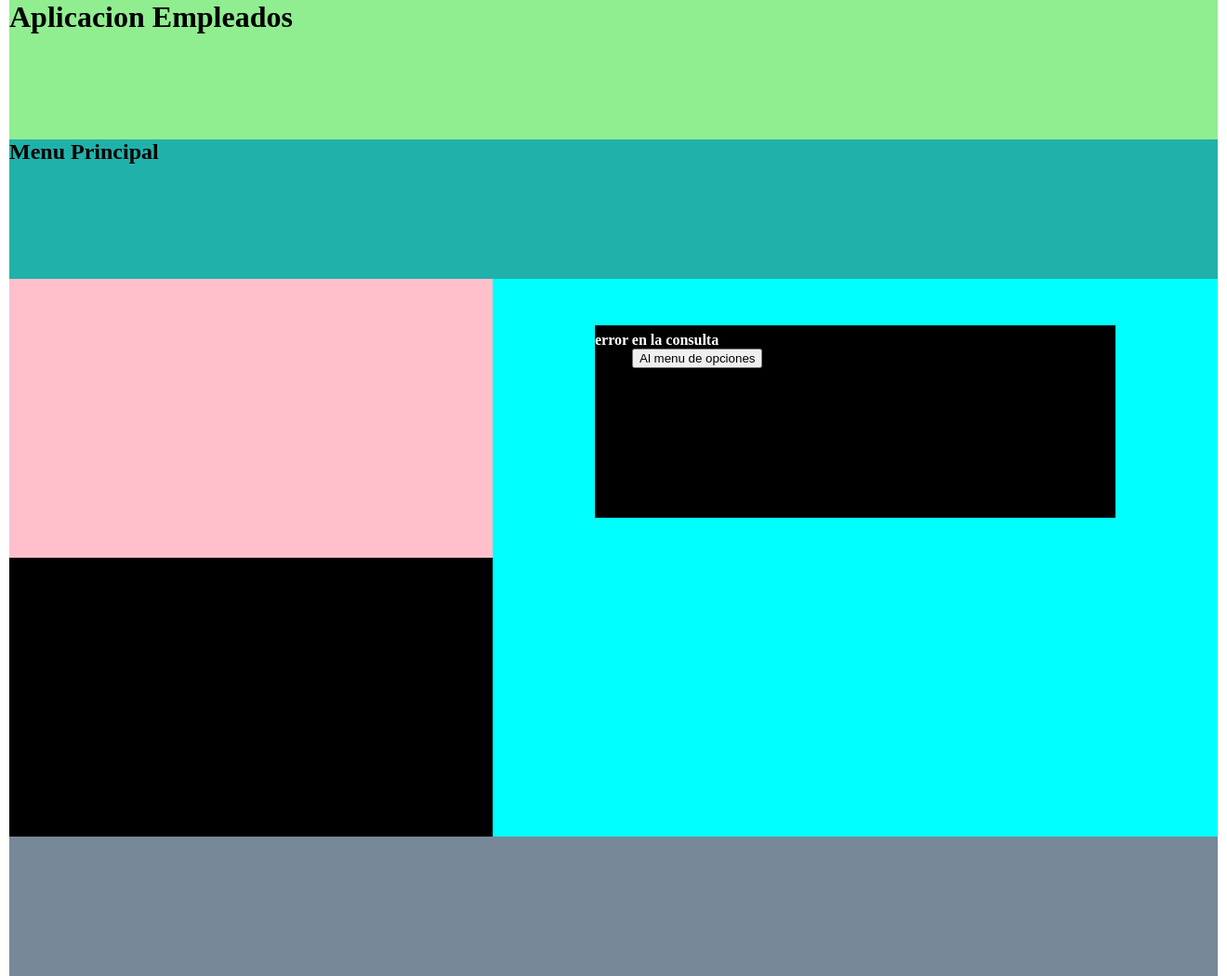
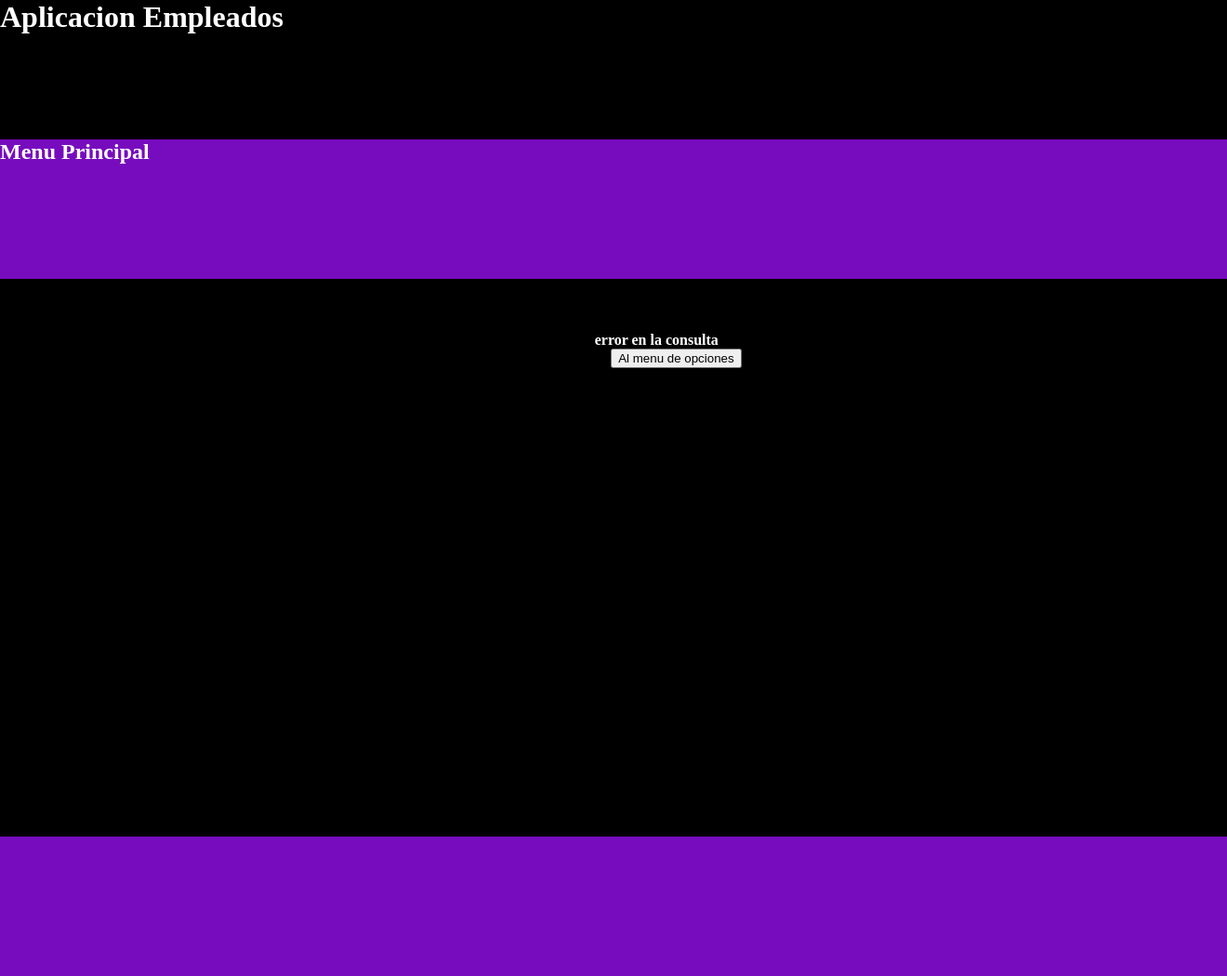
Before and after one commit to DCRDAW/ejercicioEmpleadosV2, a PHP site: page / in a window 1320 px wide. Shown: the whole page at 93% size. Run offline with PHP 8.4, Linux system fonts and the light colour scheme; data that the repository does not hold is empty.

Commit message:
v4 clases

```diff
--- a/estilo.css
+++ b/estilo.css
@@ -1,19 +1,20 @@
-html,body
+body
 {
-    width: 1300px;
     margin: 0 auto;
 }
 header
 {
-    width: 1300px;
+    width: 100%;
     height: 150px;
-    background-color: lightgreen;
+    background-color: rgb(0, 0, 0);
+    color: white;
 }
 nav
 {
-    width: 1300px;
+    width: 100%;
     height: 150px;
-    background-color: lightseagreen;
+    background-color: rgb(119, 12, 190);
+    color: white;
 }
 div{
     overflow: hidden;
@@ -25,20 +26,21 @@ h1
 }
 aside
 {
-   width: 500px;
-   padding-left: 20px;
+   width: 38.4615384615%;
+   padding-left: 1.53846153846%;
    float: left;
-   background-color: pink;
+   background-color: black;
    min-height: 300px;
    overflow: hidden;
+   color: white;
 }
 article
 {
-    width: 700px;
-    padding-left: 40px;
-    padding-right: 40px;
+    width: 53.8461538462%;
+    padding-left: 3.07692307692%;
+    padding-right: 3.07692307692%;
     float: left;
-    background-color: aqua;
+    background-color: rgb(0, 0, 0);
     min-height: 500px;
     padding-top: 50px;
     padding-bottom: 50px;
@@ -46,9 +48,10 @@ article
 footer
 {
     clear: left;
-    width: 1300px;
+    width: 100%;
     height: 150px;
-    background-color: lightslategray;
+    background-color: rgb(119, 12, 190);
+    color: white;
 }
 #listado{
     background-color: black;
@@ -65,8 +68,8 @@ footer
     word-spacing: 3px;
     padding-left: 1%;
     border: 1px solid white;
-    margin-left: 40px;
-    margin-right: 40px;
+    margin-left: 3.07692307692%;
+    margin-right: 3.07692307692%;
 }
 a
 {
@@ -74,5 +77,5 @@ a
 }
 input
 {
-    margin-left: 40px;
+    margin-left: 3.07692307692%;
 }
```
Also changed, not shown: estiloIntroducir.css (+24 -19 lines), estiloOpciones.css (+23 -20 lines), 1 other file.
